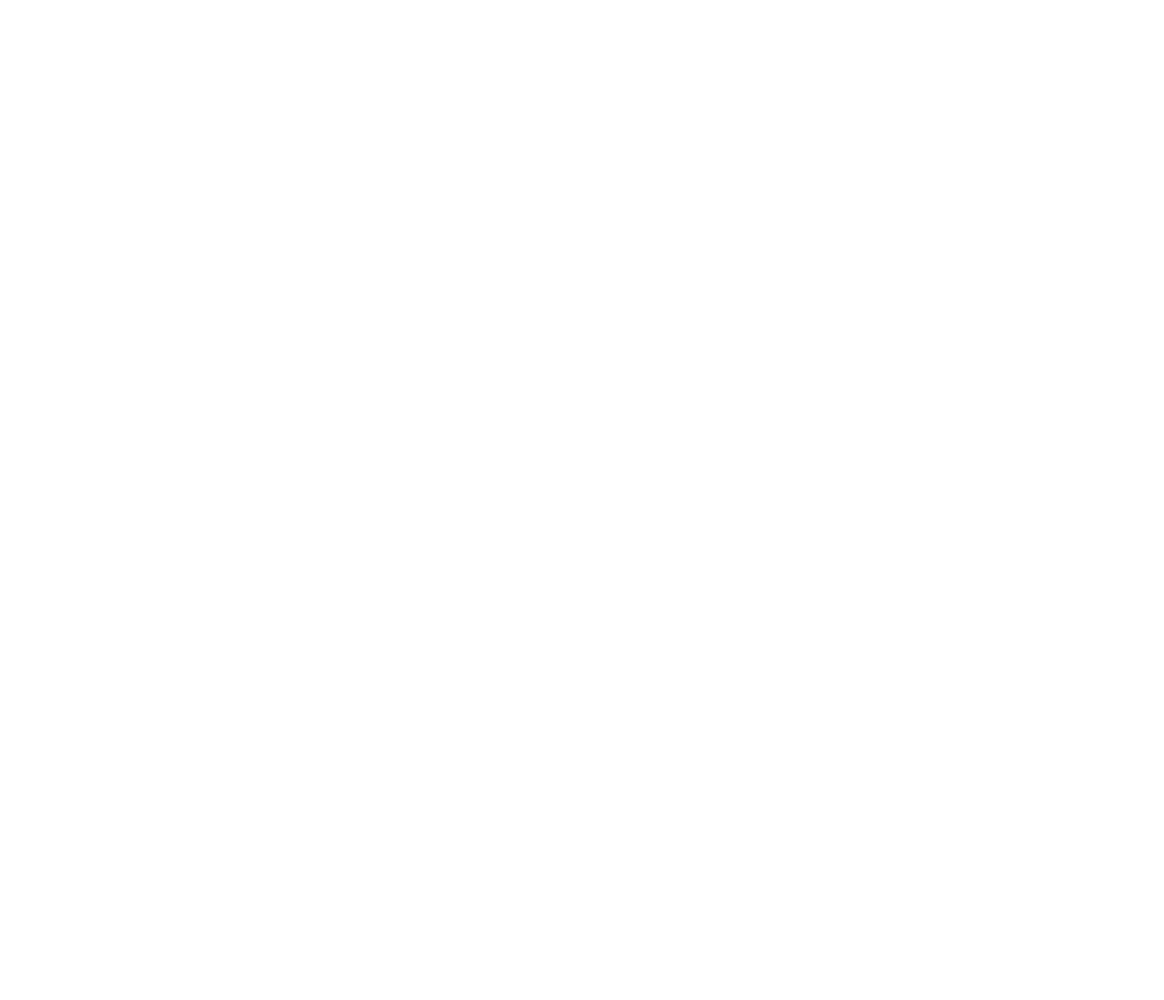
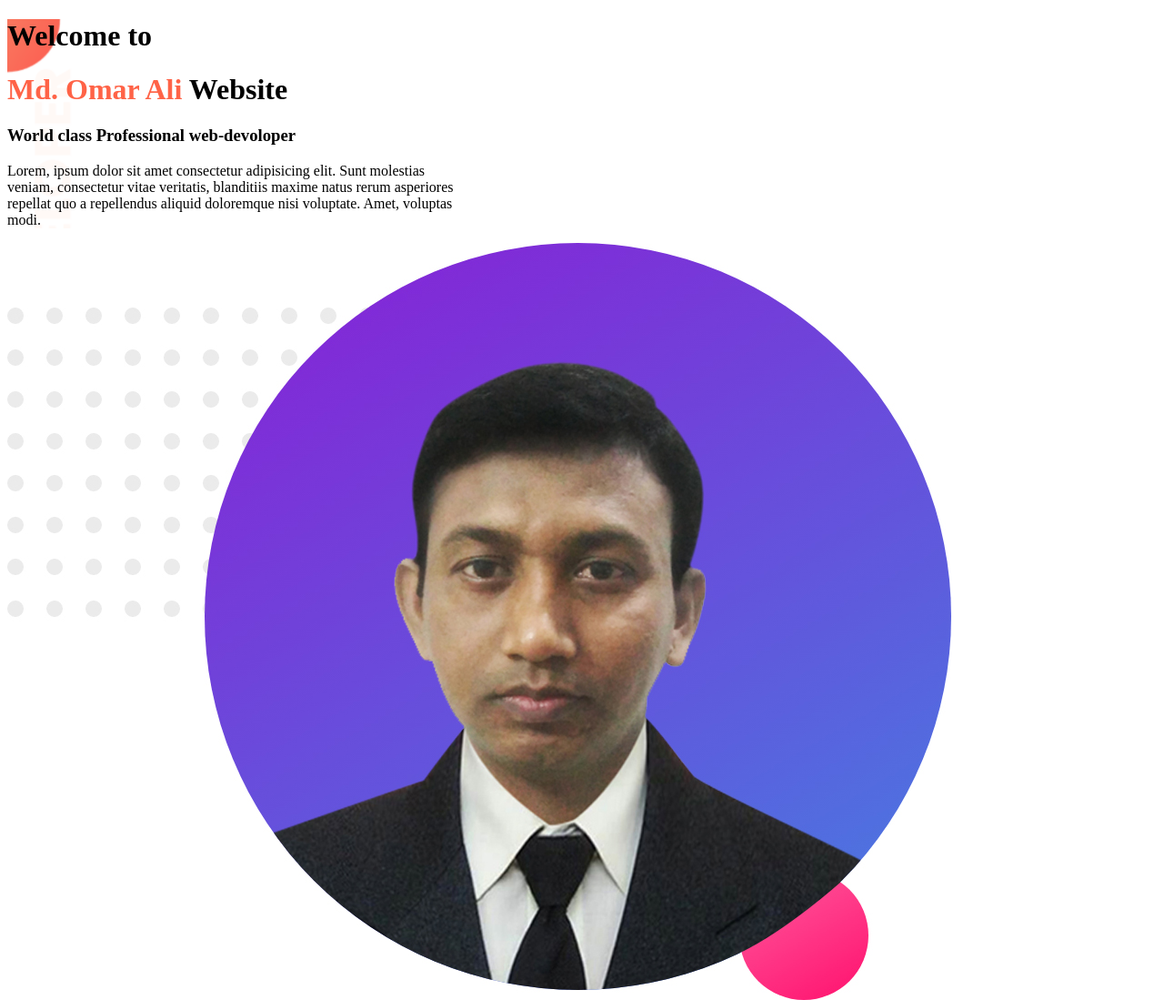
Before and after one commit to omarali301/protfolio, a plain HTML site: page index.html in a window 1280 px wide. Shown: the whole page at 91% size. Before the commit the page ends 800 px from the top, so only its background shows below. Drawn offline with Linux system fonts and the light colour scheme.

Commit message:
all are add

```diff
--- /dev/null
+++ b/css/style..css
@@ -0,0 +1,15 @@
+.half-width{
+    width: 40%;
+
+    background-image: url(../image/top-banner.png);
+
+}
+.orange-higlight{
+
+    color: tomato;
+}
+
+
+#pimage{
+    width: 40%;
+}
--- a/index.html
+++ b/index.html
@@ -4,8 +4,22 @@
     <meta charset="UTF-8">
     <meta name="viewport" content="width=device-width, initial-scale=1.0">
     <title>Document</title>
+    <link rel="stylesheet" href="css/style..css">
+
 </head>
 <body>
+<div class="half-width">
+    <h1>Welcome to</h1>
+    <h1> <span class="orange-higlight">Md. Omar Ali </span>Website</h1>
 
+    <h3>World class Professional web-devoloper </h3>
+
+    <p>Lorem, ipsum dolor sit amet consectetur adipisicing elit. Sunt molestias veniam, consectetur vitae veritatis, blanditiis maxime natus rerum asperiores repellat quo a repellendus aliquid doloremque nisi voluptate. Amet, voluptas modi.</p>
+
+    </div>
+
+    <div id="pimage" class="half-width">
+        <img src="image/top-image.jpg" alt="developer omar ali">
+    </div>
 </body>
 </html>
```
